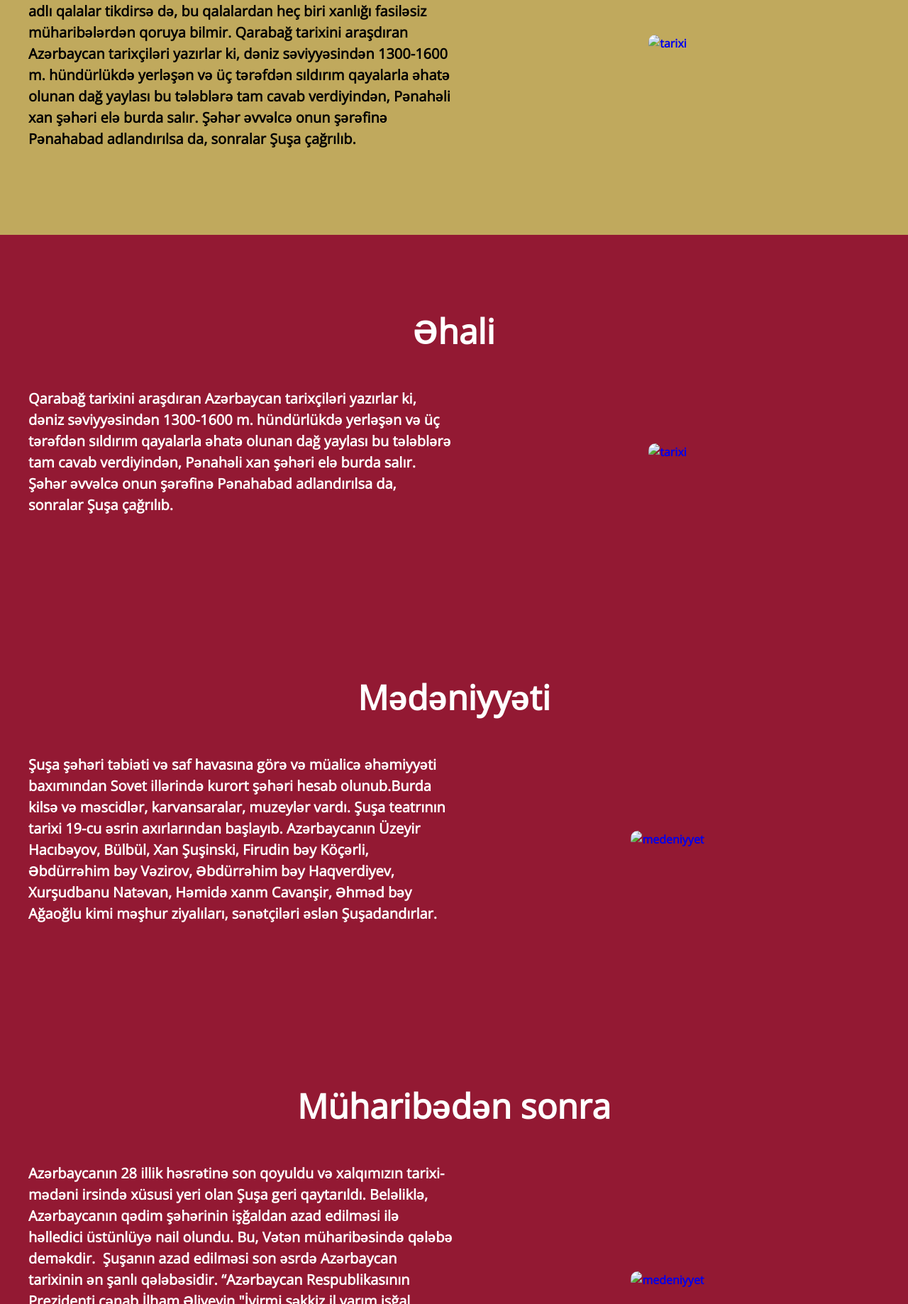
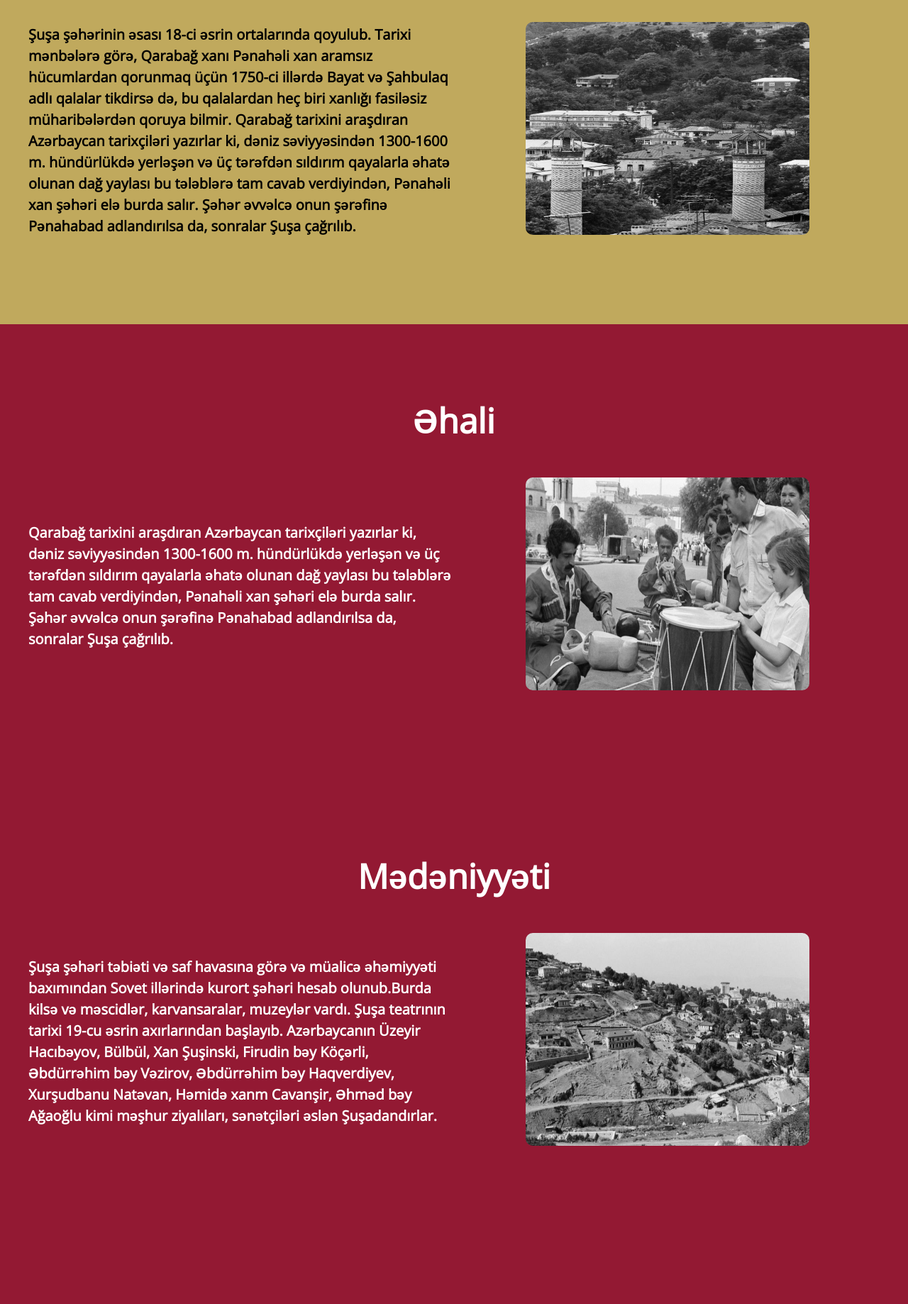
Before and after one commit to babayevnurlan/-u-a, a plain HTML site: page index.html in a window 1280 px wide. Shown: the part 764-2602 px from the top of the page at 71% size. Drawn offline with nearby package versions, Linux system fonts and the light colour scheme; files that its build step writes are made by us from their sources.

Commit message:
Update index.html

```diff
--- a/index.html
+++ b/index.html
@@ -5,7 +5,7 @@
     <meta http-equiv="X-UA-Compatible" content="IE=edge" />
     <meta name="viewport" content="width=device-width, initial-scale=1.0" />
     <title>Mədəniyyət Mərkəzi - Şuşa</title>
-    <link rel="stylesheet" href="css/style.css" />
+    <link rel="stylesheet" href="style.css" />
     <link rel="preconnect" href="https://fonts.googleapis.com" />
     <link rel="preconnect" href="https://fonts.gstatic.com" crossorigin />
     <link
@@ -68,7 +68,7 @@
           </h2>
 
           <a class="img" href="https://www.youtube.com/watch?v=XcinA1fxplc" target="_blank"
-            ><img class="img-fluid img-folder" src="img/shusam.jpg" alt="shusham"
+            ><img class="img-fluid img-folder" src="shusam.jpg" alt="shusham"
           /></a>
         </div>
       </div>
@@ -91,7 +91,7 @@ Qarabağ tarixini araşdıran Azərbaycan tarixçiləri yazırlar ki, dəniz sə
             </div>
 
             <div class="right">
-             <a href="#"> <img src="img/tarixi.jpg" alt="tarixi" class="img-fluid"></a>
+             <a href="#"> <img src="tarixi.jpg" alt="tarixi" class="img-fluid"></a>
             </div>
     </section>
 
@@ -113,7 +113,7 @@ Qarabağ tarixini araşdıran Azərbaycan tarixçiləri yazırlar ki, dəniz sə
             </div>
 
             <div class="right img-right">
-             <a href="#"> <img src="img/ehali.jpg" alt="tarixi" class="img-fluid"></a>
+             <a href="#"> <img src="ehali.jpg" alt="tarixi" class="img-fluid"></a>
             </div>
 
 
@@ -137,7 +137,7 @@ Qarabağ tarixini araşdıran Azərbaycan tarixçiləri yazırlar ki, dəniz sə
             </div>
 
             <div class="right">
-             <a href="#"> <img src="img/medeniyyet.jpg" alt="medeniyyet" class="img-fluid"></a>
+             <a href="#"> <img src="medeniyyet.jpg" alt="medeniyyet" class="img-fluid"></a>
             </div>
     </section>
 
@@ -159,7 +159,7 @@ Qarabağ tarixini araşdıran Azərbaycan tarixçiləri yazırlar ki, dəniz sə
             </div>
 
             <div class="right">
-             <a href="#"> <img src="img/qelebe (2).jpg" alt="medeniyyet" class="img-fluid"></a>
+             <a href="#"> <img src="qelebe (2).jpg" alt="medeniyyet" class="img-fluid"></a>
             </div>
     </section>
 
```
